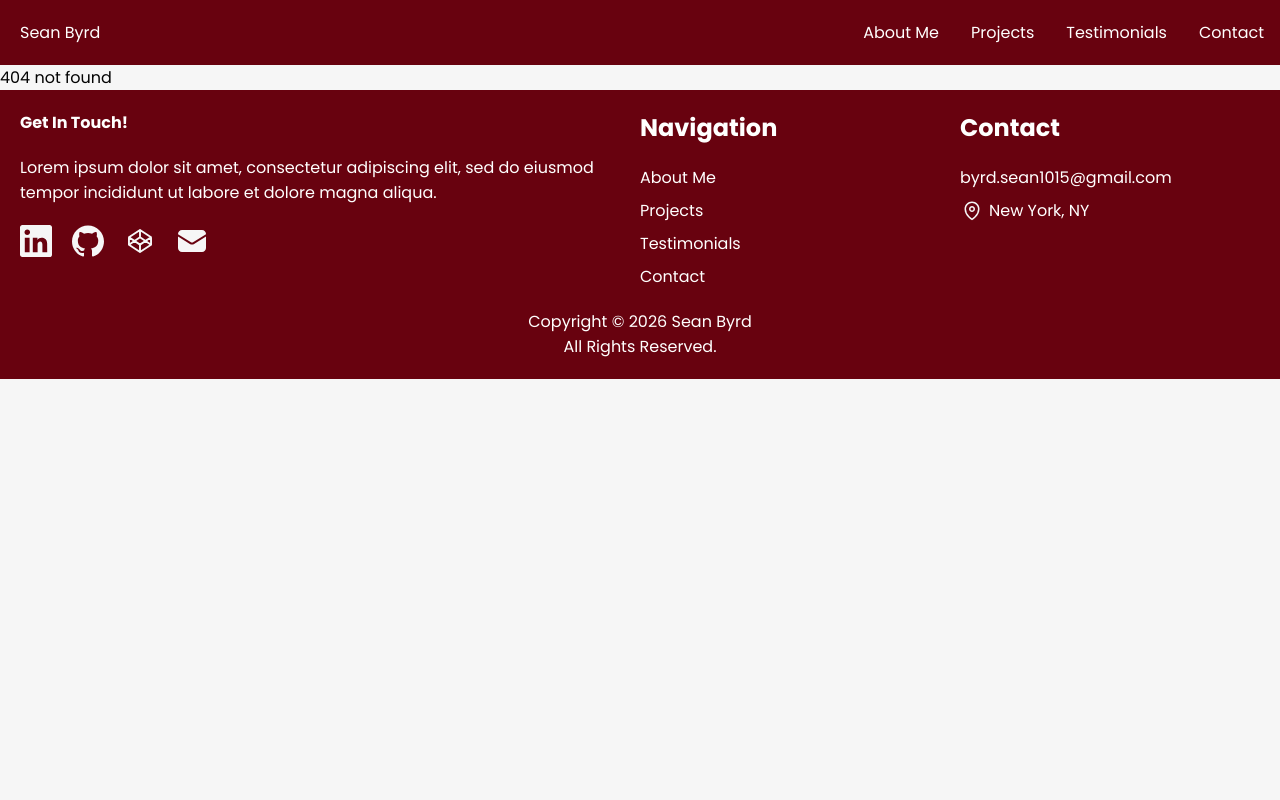
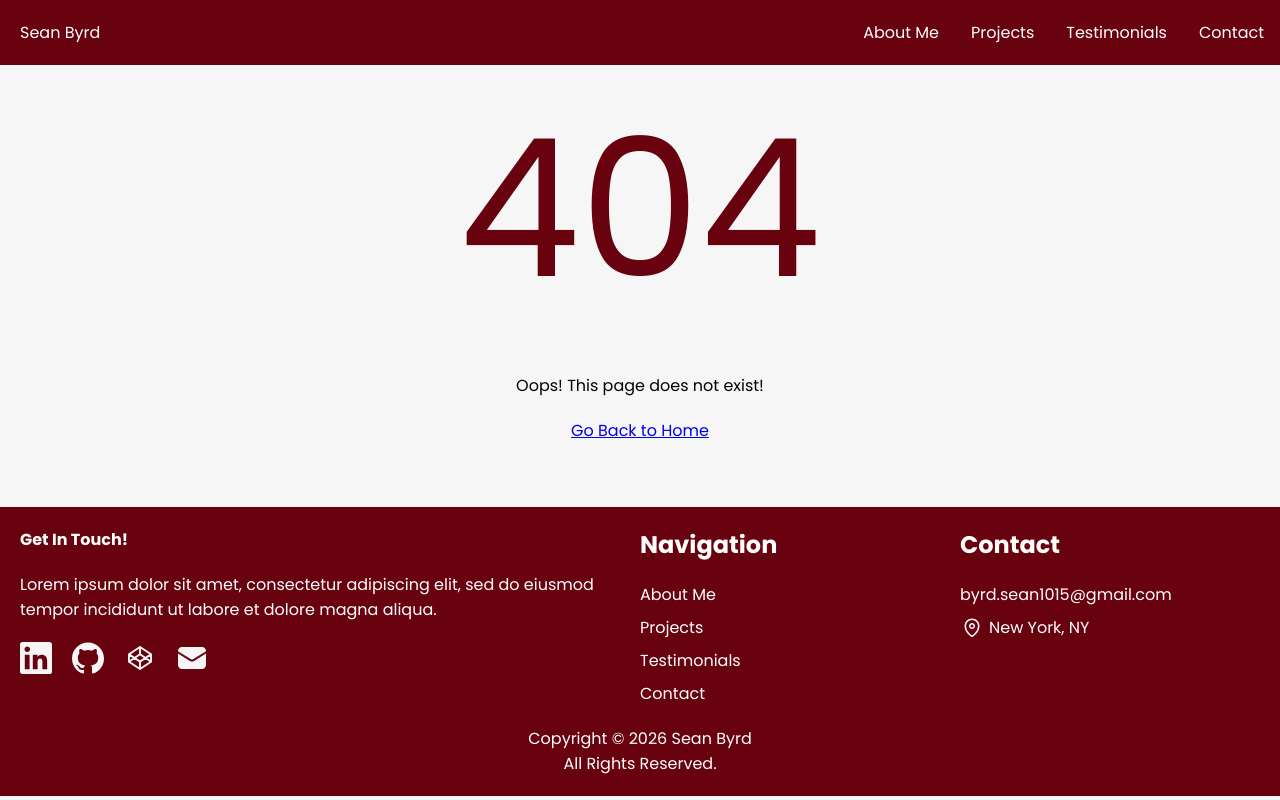
Before and after one commit to byrdsean/portfolio, a React (Vite) app: page /not-found in a window 1280 px wide. Built offline with nearby package versions, Linux system fonts and the light colour scheme.

Commit message:
Updating content and styling to 404 page.

```diff
--- a/src/components/navigation/navigation.tsx
+++ b/src/components/navigation/navigation.tsx
@@ -20,7 +20,7 @@ const Navigation = ()=> {
         <section className="navigation-container">
             <div className="navigation">
                 <div className="logo">
-                    <a href="/portfolio/">Sean Byrd</a>
+                    <a href={import.meta.env.BASE_URL}>Sean Byrd</a>
                 </div>
                 <div className={`links ${showNavList ? "show" : ""}`}>
                     <div className="close-navigation" onClick={hideNavList}>
--- /dev/null
+++ b/src/components/notFound/NotFound.css
@@ -0,0 +1,19 @@
+.not-found {
+    .not-found-content {
+        max-width: var(--max-width);
+        padding: 0 var(--default-spacing);
+        margin: 0 auto;
+        display: flex;
+        flex-direction: column;
+        gap: var(--default-spacing);
+        text-align: center;
+    }
+
+    h1 {
+        color: var(--color-primary);
+        font-size: 12rem;
+        font-weight: 100;
+        margin: 0 auto;
+        width: fit-content;
+    }
+}
--- a/src/components/notFound/NotFound.tsx
+++ b/src/components/notFound/NotFound.tsx
@@ -1,5 +1,15 @@
+import "./NotFound.css"
+
 const NotFound = () => {
-    return <>404 not found</>
+    return (
+        <section className="not-found">
+            <section className="not-found-content">
+                <h1>404</h1>
+                <p>Oops! This page does not exist!</p>
+                <a href={import.meta.env.BASE_URL}>Go Back to Home</a>
+            </section>
+        </section>
+    )
 }
 
 export default NotFound;
```
